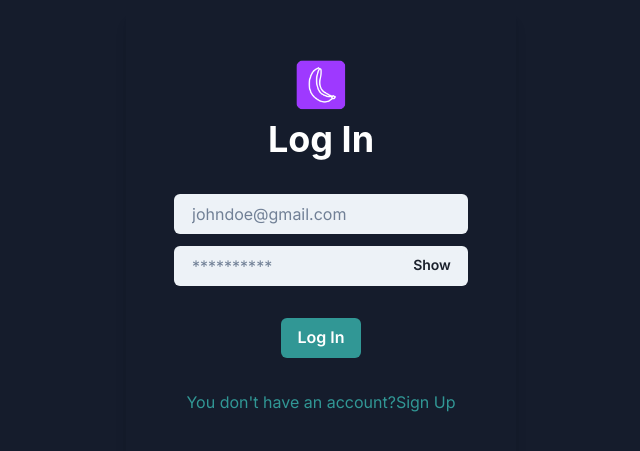
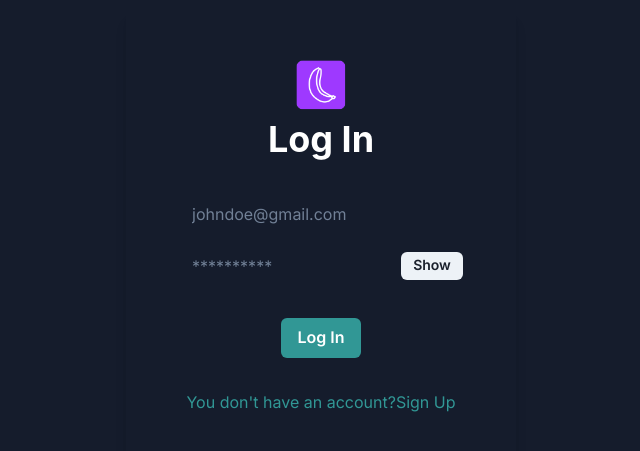
Before and after one commit to stephanyes/itesa-chalenge, a Next.js app: page /signin in a window 1280 px wide. Shown: the part 163-614 px from the top of the page, without its empty margins (319-959 px from the left). Built offline with nearby package versions, Linux system fonts and the light colour scheme; no server answers.

Commit message:
fixing input bg color

```diff
--- a/src/app/signin/page.tsx
+++ b/src/app/signin/page.tsx
@@ -60,6 +60,7 @@ function Page(): JSX.Element {
           <form onSubmit={handleForm}>
             <FormControl>
               <Input
+                bg={"transparent"}
                 id="email"
                 placeholder="johndoe@gmail.com"
                 type="email"
@@ -69,6 +70,7 @@ function Page(): JSX.Element {
                 />
               <InputGroup>
                 <Input
+                  bg={"transparent"}
                   id="password"
                   placeholder="**********"
                   type={show ? "text" : "password"}
--- a/src/app/signup/page.tsx
+++ b/src/app/signup/page.tsx
@@ -65,6 +65,7 @@ function Page(): JSX.Element {
       <form onSubmit={handleForm}>
         <FormControl>
           <Input
+            bg={"transparent"}
             id="email"
             placeholder="johndoe@gmail.com"
             type="email"
@@ -74,6 +75,7 @@ function Page(): JSX.Element {
           />
           <InputGroup>
             <Input
+              bg={"transparent"}
               id="password"
               placeholder="**********"
               type={show ? "text" : "password"}
```
